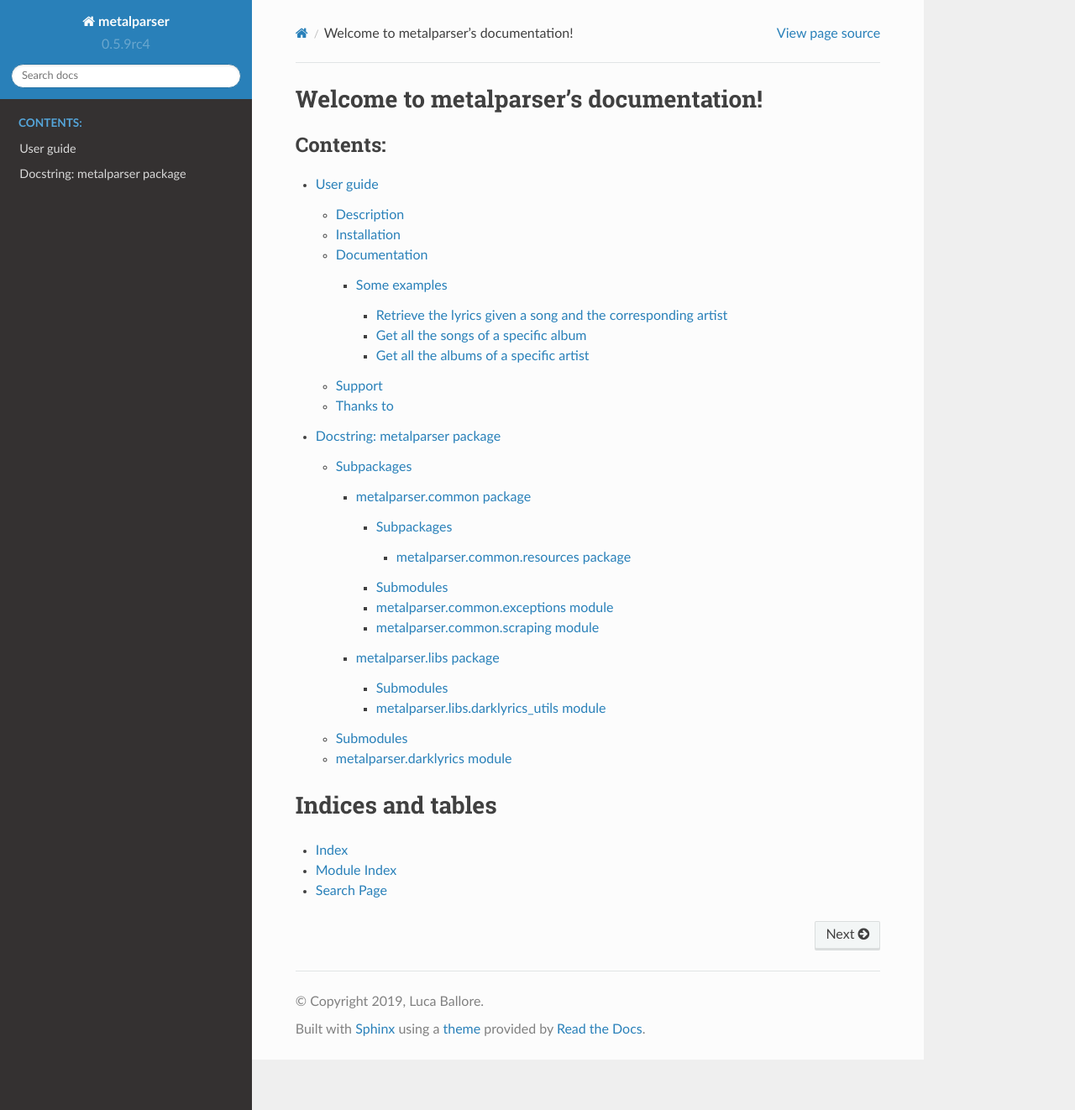
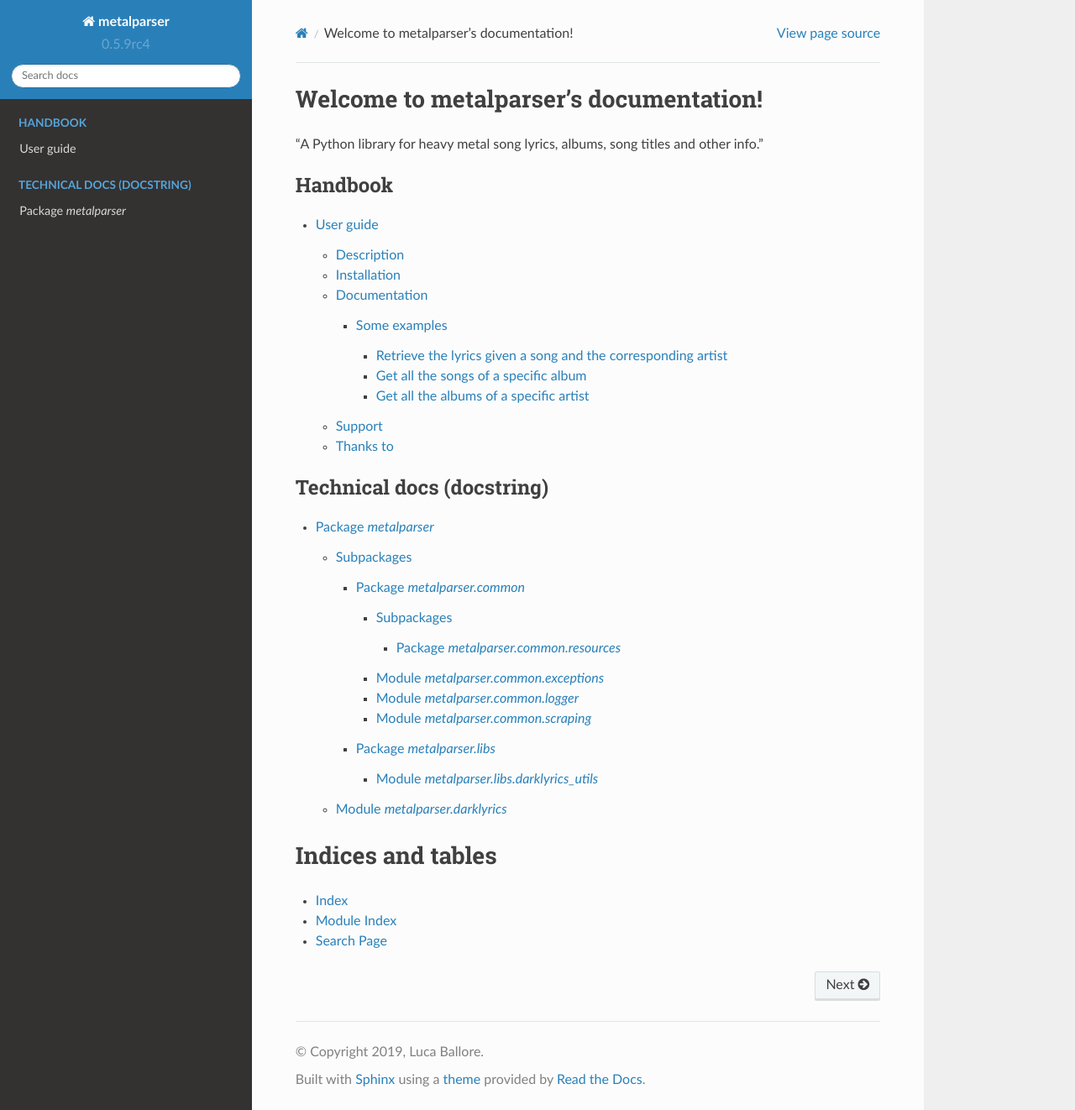
Before and after one commit to lballore/metal-parser, a Sphinx documentation site: the page built from docs/index.rst, in a window 1280 px wide and 1322 px high. Shown: the whole window at 84% size. Built offline with Sphinx 7.4.7 and the Read the Docs theme 2.0.0, drawn with Linux system fonts in a browser that asks for light colours.

Commit message:
mp-17 - Fix readthedocs index

```diff
--- a/docs/index.rst
+++ b/docs/index.rst
@@ -1,11 +1,18 @@
 Welcome to metalparser's documentation!
 =======================================
 
+"A Python library for heavy metal song lyrics, albums, song titles and other info."
+
 .. toctree::
    :maxdepth: 5
-   :caption: Contents:
+   :caption: Handbook
 
    user_guide
+
+.. toctree::
+   :maxdepth: 5
+   :caption: Technical docs (docstring)
+
    metalparser
 
 
--- a/docs/metalparser.common.resources.rst
+++ b/docs/metalparser.common.resources.rst
@@ -1,5 +1,5 @@
-metalparser.common.resources package
-====================================
+Package *metalparser.common.resources*
+======================================
 
 .. automodule:: metalparser.common.resources
    :members:
--- a/docs/metalparser.common.rst
+++ b/docs/metalparser.common.rst
@@ -1,5 +1,5 @@
-metalparser.common package
-==========================
+Package *metalparser.common*
+============================
 
 .. automodule:: metalparser.common
    :members:
@@ -13,19 +13,24 @@ Subpackages
 
    metalparser.common.resources
 
-Submodules
-----------
-
-metalparser.common.exceptions module
-------------------------------------
+Module *metalparser.common.exceptions*
+--------------------------------------
 
 .. automodule:: metalparser.common.exceptions
    :members:
    :undoc-members:
    :show-inheritance:
 
-metalparser.common.scraping module
+Module *metalparser.common.logger*
 ----------------------------------
+
+.. automodule:: metalparser.common.logger
+   :members:
+   :undoc-members:
+   :show-inheritance:
+
+Module *metalparser.common.scraping*
+------------------------------------
 
 .. automodule:: metalparser.common.scraping
    :members:
--- a/docs/metalparser.libs.rst
+++ b/docs/metalparser.libs.rst
@@ -1,16 +1,13 @@
-metalparser.libs package
-========================
+Package *metalparser.libs*
+==========================
 
 .. automodule:: metalparser.libs
    :members:
    :undoc-members:
    :show-inheritance:
 
-Submodules
-----------
-
-metalparser.libs.darklyrics\_utils module
------------------------------------------
+Module *metalparser.libs.darklyrics\_utils*
+-------------------------------------------
 
 .. automodule:: metalparser.libs.darklyrics_utils
    :members:
--- a/docs/metalparser.rst
+++ b/docs/metalparser.rst
@@ -1,5 +1,5 @@
-Docstring: metalparser package
-==============================
+Package *metalparser*
+=====================
 
 .. automodule:: metalparser
    :members:
@@ -14,11 +14,9 @@ Subpackages
    metalparser.common
    metalparser.libs
 
-Submodules
-----------
 
-metalparser.darklyrics module
------------------------------
+Module *metalparser.darklyrics*
+-------------------------------
 
 .. automodule:: metalparser.darklyrics
    :members:
```
